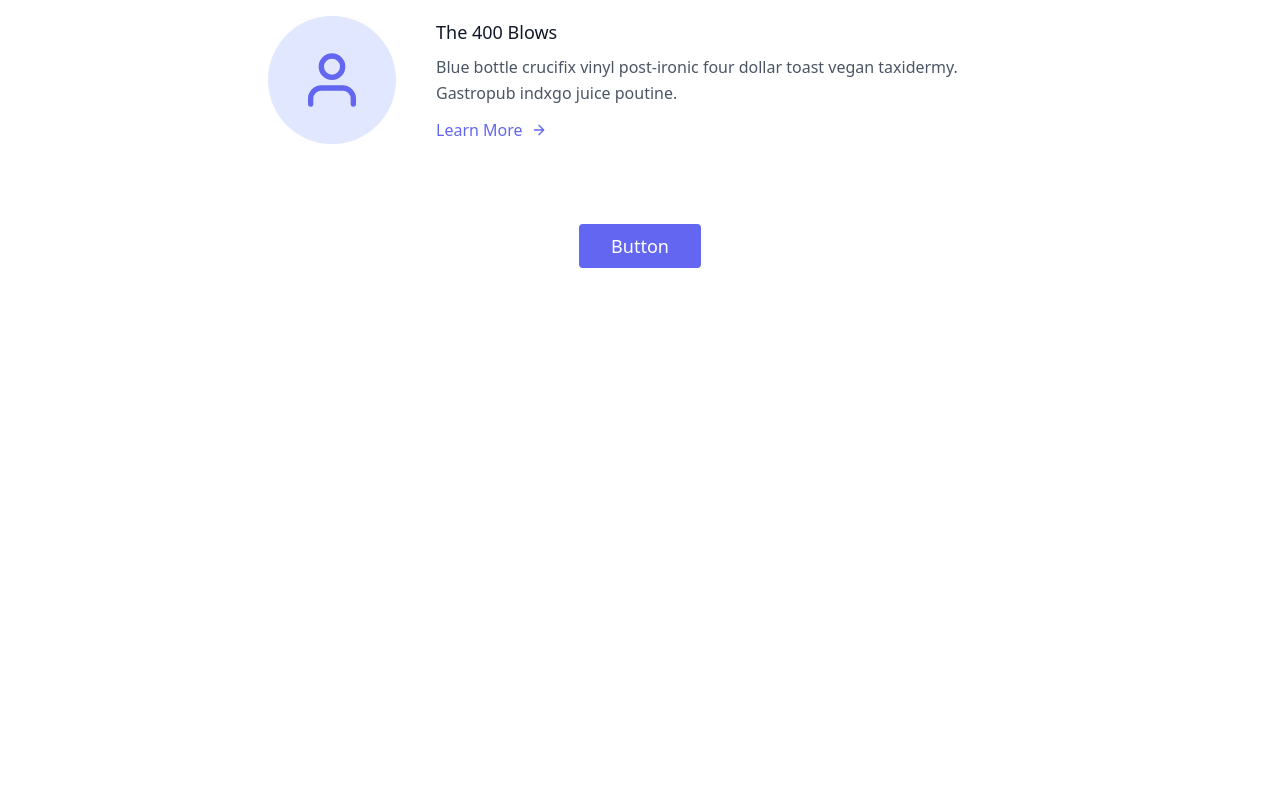
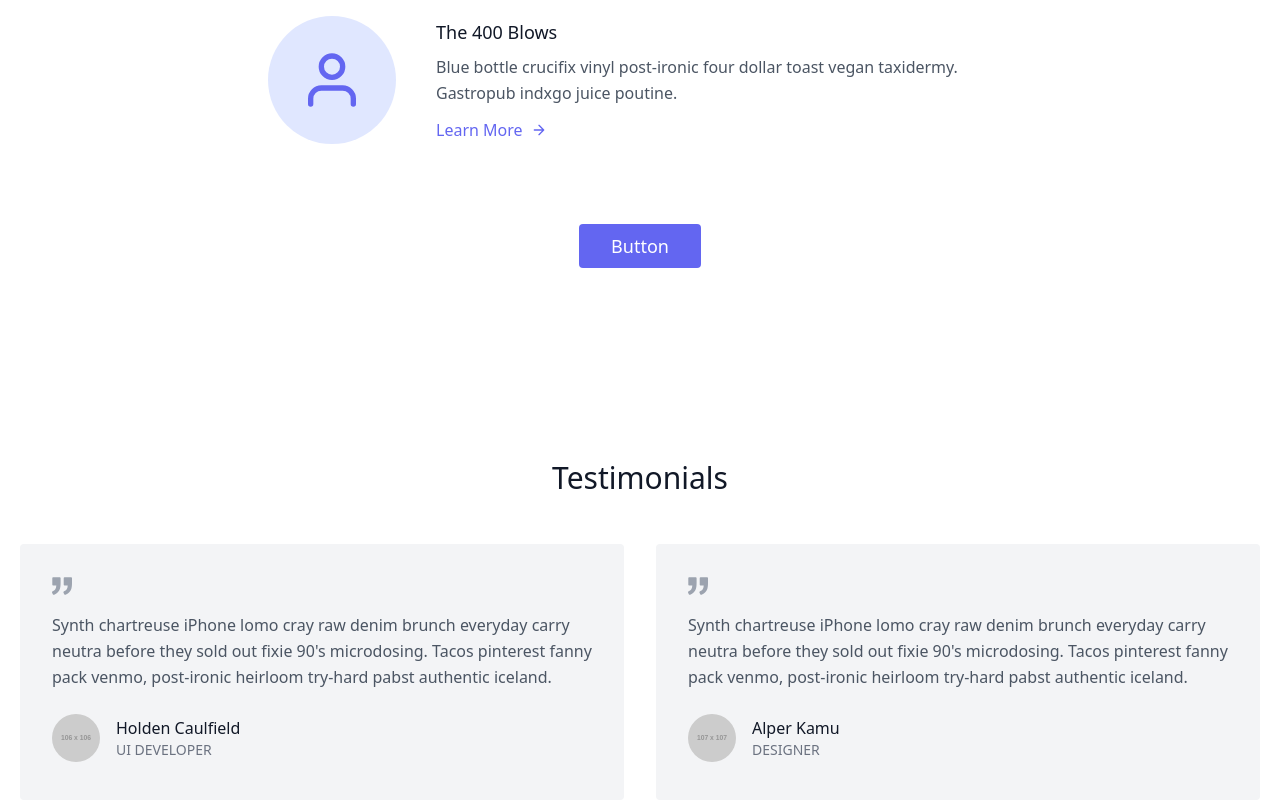
Before and after one commit to swastikasija/9B, a React (Vite) app: page / in a window 1280 px wide. Shown: the part 2915-3715 px from the top of the page. Before the commit the page ends 3279 px from the top, so only its background shows below. Built offline with nearby package versions, Linux system fonts and the light colour scheme.

Commit message:
changes done

```diff
--- a/src/App.jsx
+++ b/src/App.jsx
@@ -5,6 +5,7 @@
 import Navbar from "./components/Navbar";
 import Numbers from "./components/Numbers";
 import Team from "./components/Team";
+import Testimonials from "./components/Testimonials";
 
 
 function App() {
@@ -16,7 +17,7 @@
       <Team/>
       <Content/>
       <Featured/>
-      {/* <Check/> */}
+      <Testimonials/>
     </>
   );
 }
--- /dev/null
+++ b/src/components/Testimonials.jsx
@@ -0,0 +1,47 @@
+import React from 'react'
+
+const Testimonials = () => {
+  return (
+    <div>
+      <section class="text-gray-600 body-font">
+  <div class="container px-5 py-24 mx-auto">
+    <h1 class="text-3xl font-medium title-font text-gray-900 mb-12 text-center">Testimonials</h1>
+    <div class="flex flex-wrap -m-4">
+      <div class="p-4 md:w-1/2 w-full">
+        <div class="h-full bg-gray-100 p-8 rounded">
+          <svg xmlns="http://www.w3.org/2000/svg" fill="currentColor" class="block w-5 h-5 text-gray-400 mb-4" viewBox="0 0 975.036 975.036">
+            <path d="M925.036 57.197h-304c-27.6 0-50 22.4-50 50v304c0 27.601 22.4 50 50 50h145.5c-1.9 79.601-20.4 143.3-55.4 191.2-27.6 37.8-69.399 69.1-125.3 93.8-25.7 11.3-36.8 41.7-24.8 67.101l36 76c11.6 24.399 40.3 35.1 65.1 24.399 66.2-28.6 122.101-64.8 167.7-108.8 55.601-53.7 93.7-114.3 114.3-181.9 20.601-67.6 30.9-159.8 30.9-276.8v-239c0-27.599-22.401-50-50-50zM106.036 913.497c65.4-28.5 121-64.699 166.9-108.6 56.1-53.7 94.4-114.1 115-181.2 20.6-67.1 30.899-159.6 30.899-277.5v-239c0-27.6-22.399-50-50-50h-304c-27.6 0-50 22.4-50 50v304c0 27.601 22.4 50 50 50h145.5c-1.9 79.601-20.4 143.3-55.4 191.2-27.6 37.8-69.4 69.1-125.3 93.8-25.7 11.3-36.8 41.7-24.8 67.101l35.9 75.8c11.601 24.399 40.501 35.2 65.301 24.399z"></path>
+          </svg>
+          <p class="leading-relaxed mb-6">Synth chartreuse iPhone lomo cray raw denim brunch everyday carry neutra before they sold out fixie 90's microdosing. Tacos pinterest fanny pack venmo, post-ironic heirloom try-hard pabst authentic iceland.</p>
+          <a class="inline-flex items-center">
+            <img alt="testimonial" src="https://dummyimage.com/106x106" class="w-12 h-12 rounded-full flex-shrink-0 object-cover object-center"/>
+            <span class="flex-grow flex flex-col pl-4">
+              <span class="title-font font-medium text-gray-900">Holden Caulfield</span>
+              <span class="text-gray-500 text-sm">UI DEVELOPER</span>
+            </span>
+          </a>
+        </div>
+      </div>
+      <div class="p-4 md:w-1/2 w-full">
+        <div class="h-full bg-gray-100 p-8 rounded">
+          <svg xmlns="http://www.w3.org/2000/svg" fill="currentColor" class="block w-5 h-5 text-gray-400 mb-4" viewBox="0 0 975.036 975.036">
+            <path d="M925.036 57.197h-304c-27.6 0-50 22.4-50 50v304c0 27.601 22.4 50 50 50h145.5c-1.9 79.601-20.4 143.3-55.4 191.2-27.6 37.8-69.399 69.1-125.3 93.8-25.7 11.3-36.8 41.7-24.8 67.101l36 76c11.6 24.399 40.3 35.1 65.1 24.399 66.2-28.6 122.101-64.8 167.7-108.8 55.601-53.7 93.7-114.3 114.3-181.9 20.601-67.6 30.9-159.8 30.9-276.8v-239c0-27.599-22.401-50-50-50zM106.036 913.497c65.4-28.5 121-64.699 166.9-108.6 56.1-53.7 94.4-114.1 115-181.2 20.6-67.1 30.899-159.6 30.899-277.5v-239c0-27.6-22.399-50-50-50h-304c-27.6 0-50 22.4-50 50v304c0 27.601 22.4 50 50 50h145.5c-1.9 79.601-20.4 143.3-55.4 191.2-27.6 37.8-69.4 69.1-125.3 93.8-25.7 11.3-36.8 41.7-24.8 67.101l35.9 75.8c11.601 24.399 40.501 35.2 65.301 24.399z"></path>
+          </svg>
+          <p class="leading-relaxed mb-6">Synth chartreuse iPhone lomo cray raw denim brunch everyday carry neutra before they sold out fixie 90's microdosing. Tacos pinterest fanny pack venmo, post-ironic heirloom try-hard pabst authentic iceland.</p>
+          <a class="inline-flex items-center">
+            <img alt="testimonial" src="https://dummyimage.com/107x107" class="w-12 h-12 rounded-full flex-shrink-0 object-cover object-center"/>
+            <span class="flex-grow flex flex-col pl-4">
+              <span class="title-font font-medium text-gray-900">Alper Kamu</span>
+              <span class="text-gray-500 text-sm">DESIGNER</span>
+            </span>
+          </a>
+        </div>
+      </div>
+    </div>
+  </div>
+</section>
+    </div>
+  )
+}
+
+export default Testimonials
```
